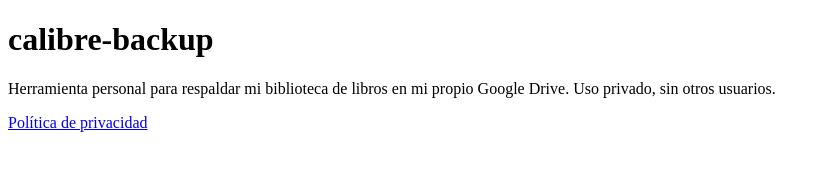
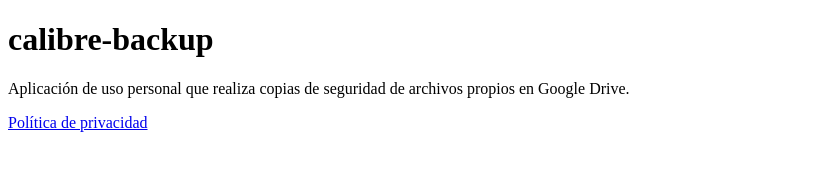
Before and after one commit to Na7ari/Na7ari.github.io, a plain HTML site: page index.html in a window 1280 px wide. Shown: the whole page, without its empty margins (0-830 px from the left). Drawn offline with Linux system fonts and the light colour scheme.

Commit message:
Update index.html

```diff
--- a/index.html
+++ b/index.html
@@ -3,7 +3,7 @@
 <head><meta charset="utf-8"><title>calibre-backup</title></head>
 <body>
 <h1>calibre-backup</h1>
-<p>Herramienta personal para respaldar mi biblioteca de libros en mi propio Google Drive. Uso privado, sin otros usuarios.</p>
+<p>Aplicación de uso personal que realiza copias de seguridad de archivos propios en Google Drive.</p>
 <p><a href="privacy.html">Política de privacidad</a></p>
 </body>
 </html>
```
